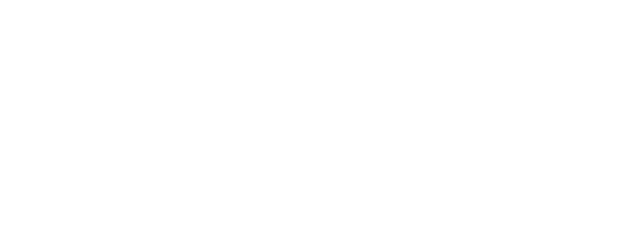
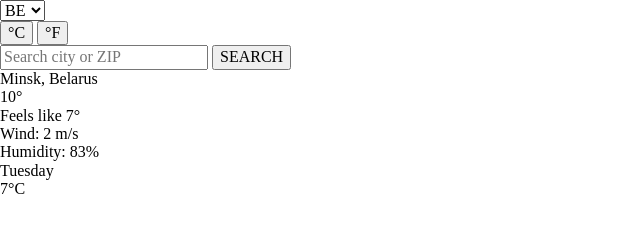
Before and after one commit to Smarrti/rs-projects, a website built with webpack: page movie-search/src/index.html in a window 1280 px wide. Shown: the whole page, without its empty margins (0-640 px from the left). Built offline with nearby package versions, Linux system fonts and the light colour scheme.

Commit message:
feat: added html frame

```diff
--- a/movie-search/src/index.html
+++ b/movie-search/src/index.html
@@ -6,6 +6,53 @@
   <title>Weather</title>
 </head>
 <body>
+  <header class="head">
+    <div class="head__settings">
+      <div class="update button"></div>
+      <form action="#" method="POST" class="language__wrapper">
+        <select class="language__select">
+          <option value="en" selected>EN</option>
+          <option value="ru" selected>RU</option>
+          <option value="be" selected>BE</option>
+        </select>
+      </form>
+      <form action="#" method="POST" class="temperature__wrapper">
+        <button class="temperature__button button">°C</button>
+        <button class="temperature__button button button_nonactive">°F</button>
+      </form>
+    </div>
+    <div class="search">
+      <form action="#" method="POST" class="search-wrapper">
+        <input type="text" class="search__input" placeholder="Search city or ZIP">
+        <input type="button" class="search__find button" value="SEARCH">
+      </form>
+    </div>
+  </header>
+  <main class="main layout-2-columns">
+    <div class="weather">
+      <div class="weather__location">Minsk, Belarus</div>
+      <div class="weather__temperature layout-2-columns">
+        <div class="temperature">10°</div>
+        <div class="temperature__additional">
+          <div class="temperature__icon"></div>
+          <div class="temperature__feels">Feels like 7°</div>
+          <div class="temperature__wind">Wind: 2 m/s</div>
+          <div class="temperature__humidity">Humidity: 83%</div>
+        </div>
+      </div>
+      <div class="weather__days layout-3-columns">
+        <div class="day__wrapper">
+          <div class="day__name">Tuesday</div>
+          <div class="day__temperature">7°C</div>
+          <div class="day__icon"></div>
+        </div>
+      </div>
+    </div>
+    <div class="map__wrapper">
+      <div class="map"></div>
+      <div class="map__coordinates"></div>
+    </div>
+  </main>
   <script src="./js/index.js"></script>
 </body>
 </html>
```
